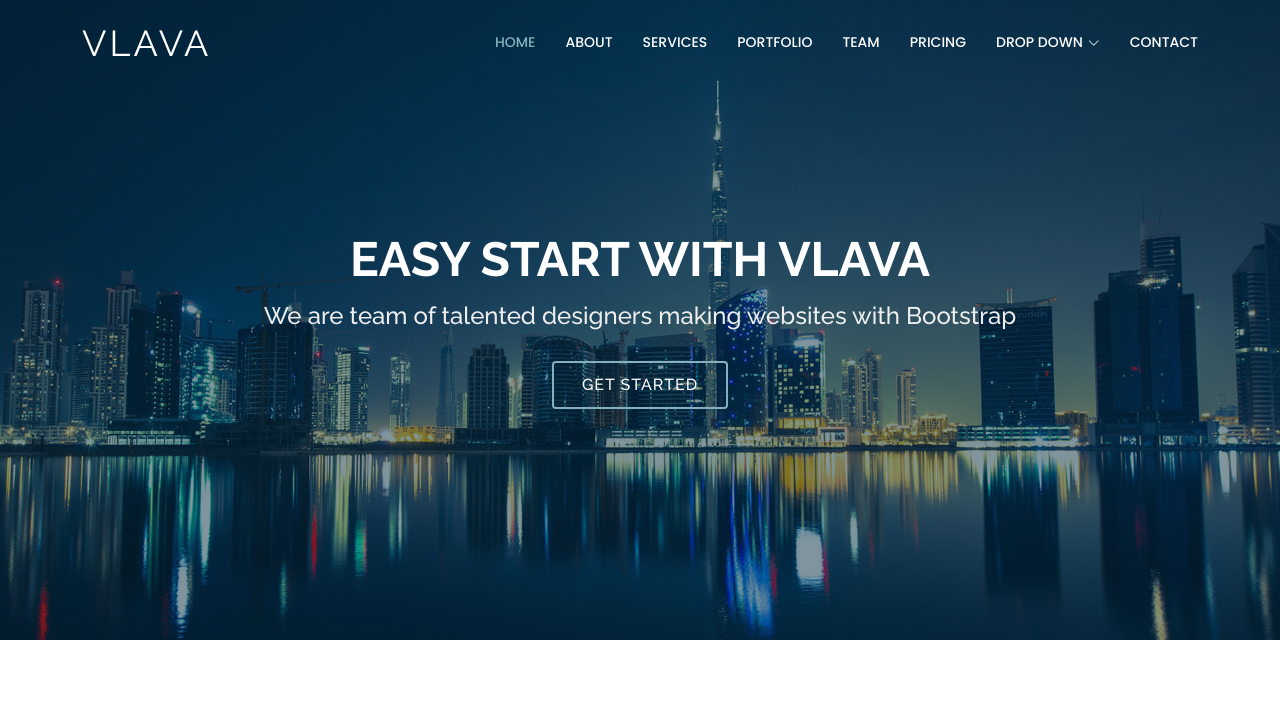
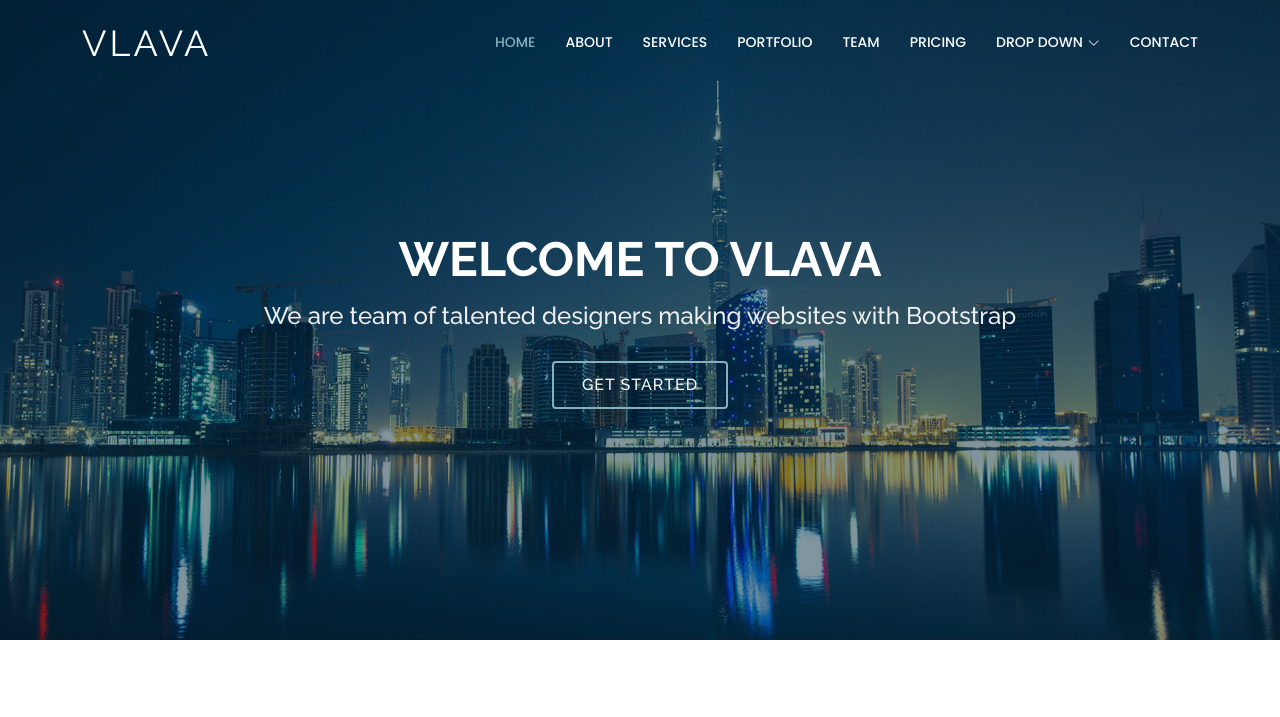
Before and after one commit to rifaiiaya2/Vlava, a plain HTML site: page index.html in a window 1280 px wide. Shown: the top 717 px of the page. Drawn offline with nearby package versions, Linux system fonts and the light colour scheme.

Commit message:
second commit

```diff
--- a/index.html
+++ b/index.html
@@ -83,7 +83,7 @@
   <!-- ======= Hero Section ======= -->
   <section id="hero">
     <div class="hero-container">
-      <h1>Easy start with Vlava</h1>
+      <h1>Welcome To VLAVA</h1>
       <h2>We are team of talented designers making websites with Bootstrap</h2>
       <a href="#about" class="btn-get-started scrollto">Get Started</a>
     </div>
```
